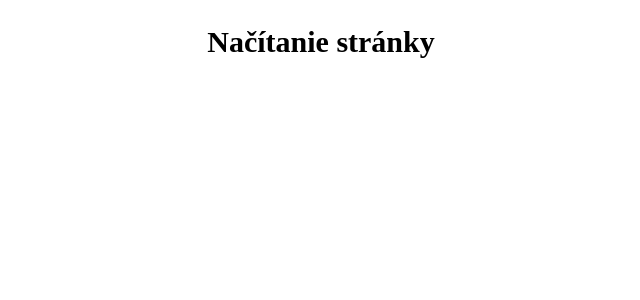
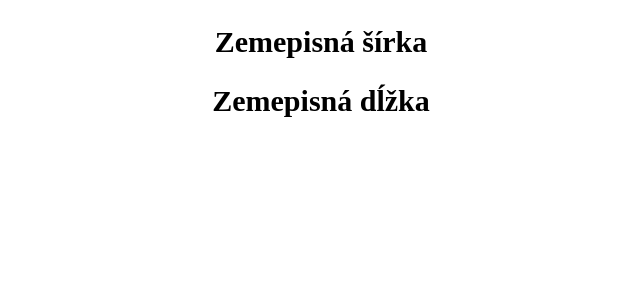
Before and after one commit to matejvalocky/REACT-TRAINING-od-59.-do-80., a React (Create React App) app: page / in a window 1280 px wide. Shown: the top 300 px of the page, without its empty margins (319-959 px from the left). Built offline with nearby package versions, Linux system fonts and the light colour scheme; no server answers.

Commit message:
React 75 - Vypisujeme akt. data z API do stránky

```diff
--- a/src/App.js
+++ b/src/App.js
@@ -1,4 +1,4 @@
-// React 74 - lepšia práca s API
+// React 75 - Vypisujeme aktuální data z API do stránky
 // druhy return nebude nikdy spustený = unreacheable code = nedostiahnuteľný kód
 
 import { useState, useEffect } from "react"
@@ -6,7 +6,9 @@ import { useState, useEffect } from "react"
 const url = "http://api.open-notify.org/iss-now.json"
 
 const App = () => {
-  const [loading, setLoading] = useState(true)
+  const [loading, setLoading] = useState(false)
+  const [latitude, setLatitude] = useState("")
+  const [longitude, setLongitude] = useState("")
 
 
 
@@ -14,19 +16,26 @@ const App = () => {
     fetch(url).then( (response) => response.json())
               .then( (data) => data["iss_position"])
               .then( (position) => {
-                  console.log(position["latitude"])
-                  console.log(position["longitude"])
+                  // console.log(position["latitude"])
+                  // console.log(position["longitude"])
+                  setLatitude(position["latitude"])
+                  setLongitude(position["longitude"])
               })
 
   }, [])
 
+  if(loading){
+    return <h2>Načítanie stránky</h2>
+  }
 
 
-  if(loading) {
-    return <h2>Načítanie stránky</h2>
-  } else {
-    return <h1>Obsah stránky</h1>
-  }
+  // <></> dáva sa to namiesto div
+    return <>  <h2>Zemepisná šírka</h2>
+        <p>{latitude}</p>
+        <h2>Zemepisná dĺžka</h2>
+        <p>{longitude}</p>
+    </>
+
 
 }
 
```
